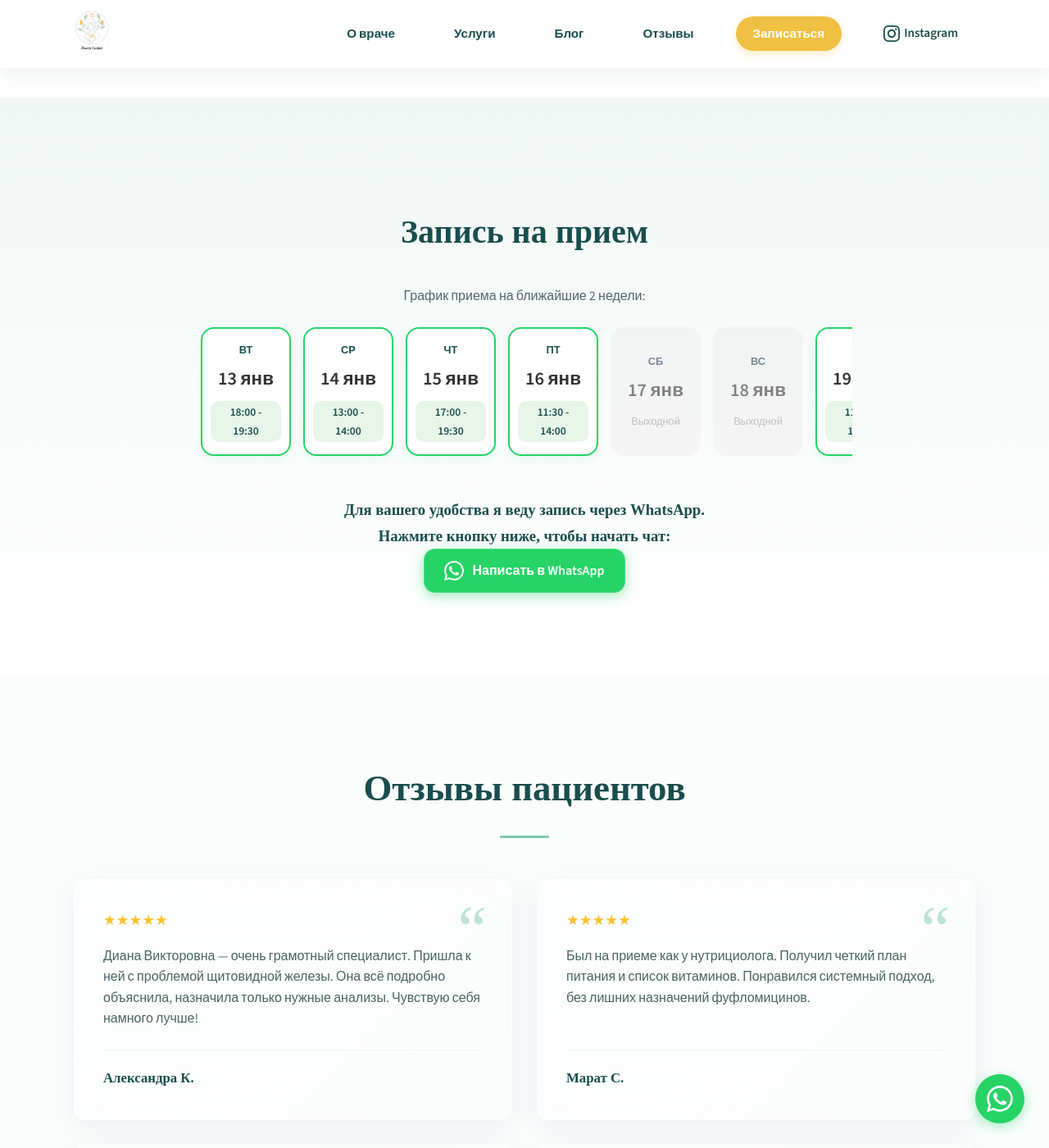
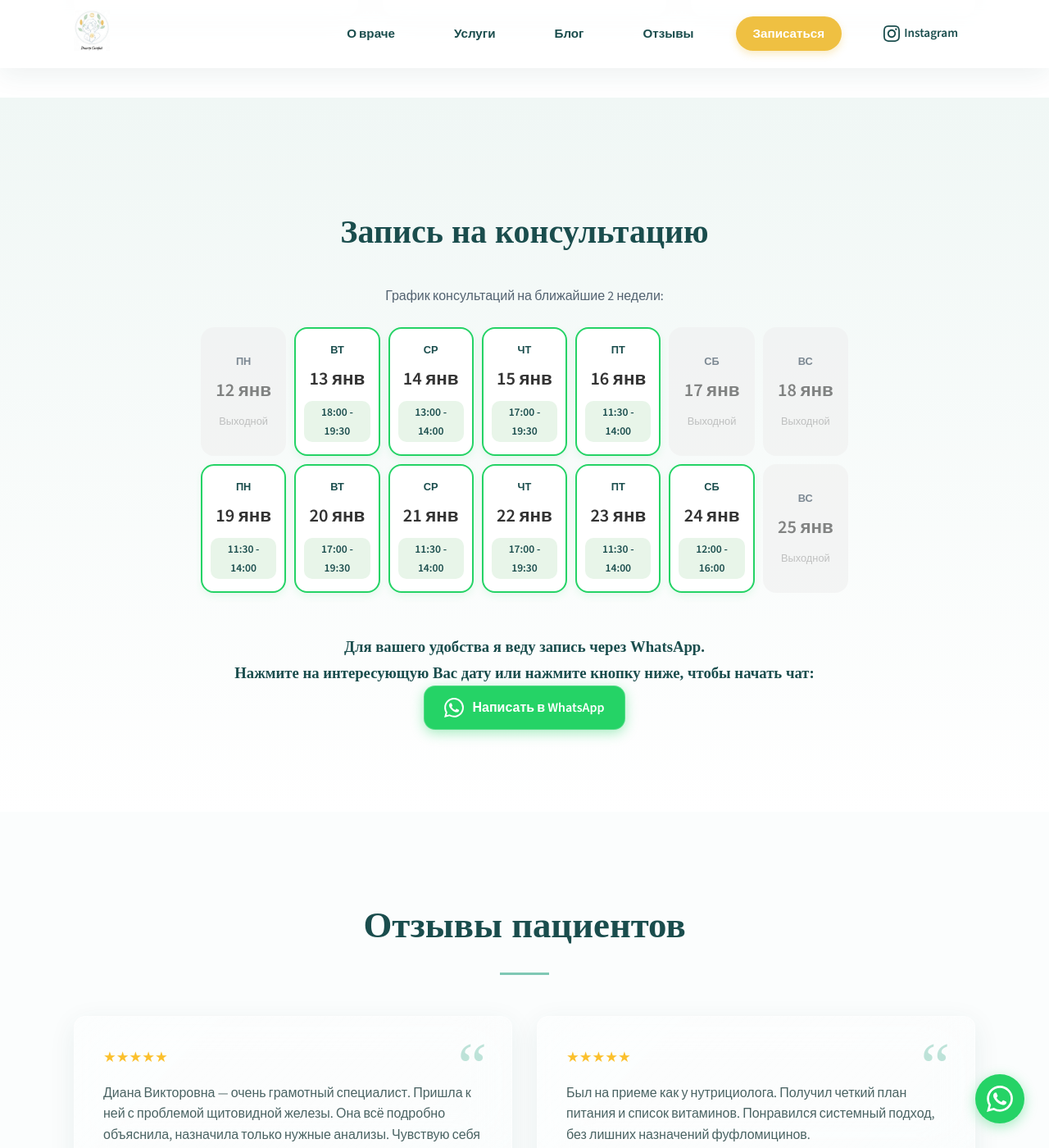
Before and after one commit to gosubv/doctorstafij, a Jekyll site: the page built from index.md, in a window 1280 px wide and 1400 px high, scrolled down 6632 px. Shown: the whole window at 82% size. Built offline with Jekyll 4.4.1, drawn with Linux system fonts in a browser that asks for light colours.

Commit message:
Change calendar view at two lines.

```diff
--- a/_data/calendar.yml
+++ b/_data/calendar.yml
@@ -1,3 +1,6 @@
+- date: "2026-01-12"
+  time: ""
+  is_off: true
 - date: "2026-01-13"
   time: "18:00 - 19:30"
   is_off: false
@@ -34,3 +37,6 @@
 - date: "2026-01-24"
   time: "12:00 - 16:00"
   is_off: false
+- date: "2026-01-25"
+  time: ""
+  is_off: true
--- a/assets/css/style.css
+++ b/assets/css/style.css
@@ -1149,6 +1149,14 @@ section:nth-child(even) {
     scrollbar-width: thin;
 }
 
+#calendar-ribbon {
+    display: grid;
+    grid-template-columns: repeat(7, 1fr);
+    gap: 10px;
+    overflow-x: auto;
+    white-space: normal;
+}
+
 .calendar-day {
     flex: 0 0 110px;
     background: #f8fafc;
--- a/index.md
+++ b/index.md
@@ -192,10 +192,11 @@ title: Доктор Стафий | Эндокринолог-нутрициоло
 <section id="booking" class="booking-section">
     <div class="container">
         <div class="booking-footer">
-            <h2 class="booking-title">Запись на прием</h2>
+            <h2 class="booking-title">Запись на консультацию</h2>
 
             <div class="calendar-container">
-                <p style="margin-bottom: 15px; opacity: 0.8;">График приема на ближайшие 2 недели:</p>
+                <p style="margin-bottom: 15px; opacity: 0.8;">График консультаций на ближайшие 2 недели:</p>
+
                 <div id="calendar-ribbon" class="calendar-ribbon">
                     {% assign calendar_items = site.data.calendar %}
                     {% for item in calendar_items %}
@@ -247,7 +248,7 @@ title: Доктор Стафий | Эндокринолог-нутрициоло
                 </div>
             </div>
 
-            <p class="booking-desc"><h3>Для вашего удобства я веду запись через WhatsApp.</h3></p><p><h3>Нажмите кнопку ниже, чтобы начать чат:</h3></p>
+            <p class="booking-desc"><h3>Для вашего удобства я веду запись через WhatsApp.</h3></p><p><h3>Нажмите на интересующую Вас дату или нажмите кнопку ниже, чтобы начать чат:</h3></p>
             <div><a href="https://wa.me/{{ site.author.phonewhatsapp }}?text=Здравствуйте!%20Хочу%20записаться%20на%20консультацию." class="cta-button btn-whatsapp" target="_blank">
                 <svg width="24" height="24" viewBox="0 0 24 24" fill="currentColor" xmlns="http://www.w3.org/2000/svg"><path d="M17.472 14.382c-.297-.149-1.758-.867-2.03-.967-.273-.099-.471-.148-.67.15-.197.297-.767.966-.94 1.164-.173.199-.347.223-.644.075-.297-.15-1.255-.463-2.39-1.475-.883-.788-1.48-1.761-1.653-2.059-.173-.297-.018-.458.13-.606.134-.133.298-.347.446-.52.149-.174.198-.298.298-.497.099-.198.05-.371-.025-.52-.075-.149-.669-1.612-.916-2.207-.242-.579-.487-.5-.669-.51-.173-.008-.371-.008-.57-.008-.198 0-.52.074-.792.372-.272.297-1.04 1.016-1.04 2.479 0 1.462 1.065 2.875 1.213 3.074.149.198 2.096 3.2 5.077 4.487.709.306 1.262.489 1.694.625.712.227 1.36.195 1.871.118.571-.085 1.758-.719 2.006-1.413.248-.694.248-1.289.173-1.413-.074-.124-.272-.198-.57-.347m-5.421 7.403h-.004a9.87 9.87 0 01-5.031-1.378l-.361-.214-3.741.982.998-3.648-.235-.374a9.86 9.86 0 01-1.51-5.26c.001-5.45 4.436-9.884 9.888-9.884 2.64 0 5.122 1.03 6.988 2.898a9.825 9.825 0 012.893 6.994c-.003 5.45-4.437 9.884-9.885 9.884m8.413-18.297A11.815 11.815 0 0012.05 0C5.495 0 .16 5.335.157 11.892c0 2.096.547 4.142 1.588 5.945L.057 24l6.305-1.654a11.882 11.882 0 005.683 1.448h.005c6.554 0 11.89-5.335 11.893-11.893a11.821 11.821 0 00-3.48-8.413Z"/></svg>
                 Написать в WhatsApp
```
